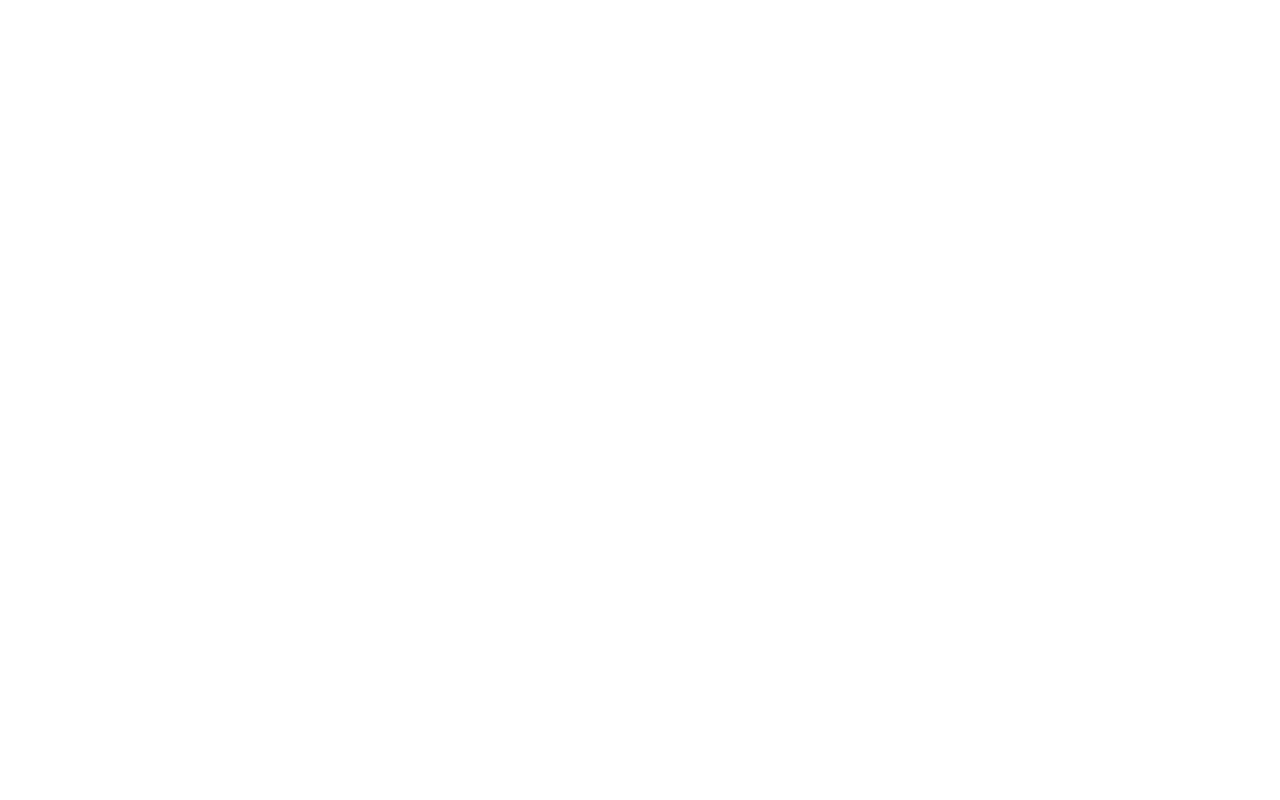
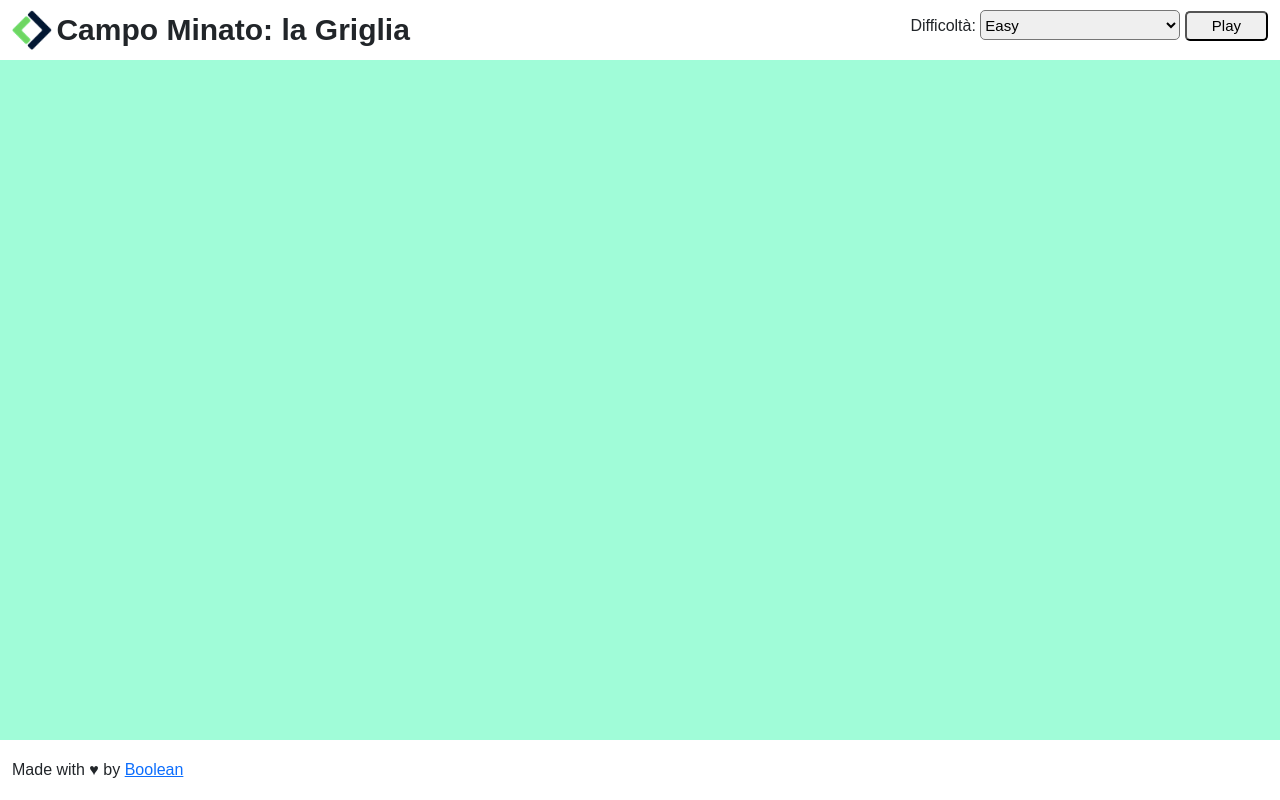
Before and after one commit to Mosi8/js-campominato-grid, a plain HTML site: page index.html in a window 1280 px wide. Drawn offline with nearby package versions, Linux system fonts and the light colour scheme.

Commit message:
cambio colore funziona

```diff
--- a/index.html
+++ b/index.html
@@ -4,12 +4,42 @@
         <meta charset="UTF-8">
         <meta http-equiv="X-UA-Compatible" content="IE=edge">
         <meta name="viewport" content="width=device-width, initial-scale=1.0">
+        <link href="https://cdn.jsdelivr.net/npm/bootstrap@5.1.3/dist/css/bootstrap.min.css" rel="stylesheet" integrity="sha384-1BmE4kWBq78iYhFldvKuhfTAU6auU8tT94WrHftjDbrCEXSU1oBoqyl2QvZ6jIW3" crossorigin="anonymous">
         <link rel="stylesheet" href="style.css">
         <title>Document</title>
     </head>
     <body>
+        <header class="container-fluid">
+            <div class="row justify-content-between align-content-center h-100">
+                <div class="col-5 ms_h40">
+                    <img src="img/Logo.png" alt="">
+                    <h1 class="d-inline-block ms_txt_30">Campo Minato: la Griglia</h1>
+                </div>
+                <div class="col-4 text-end">
+                    <span>Difficolt&agrave;:</span>
+                    <select name="difficoltà" id="diff" class="ms_w_200px">
+                        <option value="1">Easy</option>
+                        <option value="2">Medium</option>
+                        <option value="3">Hard</option>
+                    </select>
+                    <button id="play">Play</button>
+                </div>
+            </div>
+        </header>
 
+        <main class="container-fluid">
+            <div class="container p-0">
+                <div class="row pt-4">
+                    <div id="campo"></div>
+                </div>
+            </div>
+        </main>
 
+        <footer class="container-fluid">
+            <span>
+                Made with &hearts; by <a href="https://boolean.careers">Boolean</a>
+            </span>
+        </footer>
         <script src="myscript.js"></script>
     </body>
 </html>
--- a/myscript.js
+++ b/myscript.js
@@ -0,0 +1,49 @@
+function cambioColor(cell){
+    for(i=0; i < cell.length; i++){
+        cell[i].addEventListener("click", function(){
+            this.classList.add ("active");
+        })
+    }
+}
+
+
+
+let tasto = document.getElementById('play');
+let campo = document.getElementById('campo');
+
+let quadrato = document.getElementsByClassName('col-1');
+
+tasto.addEventListener('click',
+function () {
+    let livelloDiff = diff.options[diff.selectedIndex].value;
+
+
+    console.log(livelloDiff);
+
+    if (livelloDiff == 1){
+        for (let i = 1; i <= 100; i++){
+            console.log(i);
+
+            campo.innerHTML += '<div class="col-1 block d-inline-block" id= "quadrato-' + [i] + '">' + (i) + '</div>';
+
+
+            let checked = cambioColor(quadrato);
+        }
+
+    }else if (livelloDiff == 2){
+        for (let i = 1; i <= 81; i++){
+
+            console.log(i);
+            campo.innerHTML += '<div class="col-1 block block_9 d-inline-block">' + (i) + '</div>';
+            let checked = cambioColor(quadrato);
+        }
+    }else
+        for (let i = 1; i <= 49; i++){
+
+            console.log(i);
+            campo.innerHTML += '<div class="col-1 block block_7 d-inline-block">' + (i) + '</div>';
+            let checked = cambioColor(quadrato);
+    }
+
+
+});
--- a/style.css
+++ b/style.css
@@ -0,0 +1,93 @@
+body {
+height: 100vh;
+width: 100vw;
+font-family: Arial, Helvetica, sans-serif;
+}
+
+header {
+    position: fixed;
+    top: 0;
+    height: 60px;
+    background-color: #fff;
+}
+
+.ms_h40 {
+    height: 40px;
+}
+
+.ms_w_200px {
+    width: 200px;
+    font-size: 15px;
+    height: 30px;
+    border-radius: 5px;
+}
+
+.ms_txt_30 {
+    font-size: 30px;
+    margin: 0;
+    line-height: 40px;
+    vertical-align: middle;
+    font-weight: 900;
+}
+
+#play {
+    font-size: 15px;
+    border-radius: 5px;
+    padding: 0px 25px;
+    height: 30px;
+}
+
+img {
+    height: 100%;
+}
+
+main {
+    background-color: rgb(160, 252, 216);
+    height: 100%;
+    width: 100%;
+    position: relative;
+    top: 60px;
+    height: calc(100% - 120px);
+}
+
+.container {
+    width: 500px;
+    margin: auto;
+}
+
+.block {
+    background-color: rgb(255, 191, 0);
+    height: 50px;
+    width: 50px;
+    border: solid 2px #000;
+    text-align: center;
+    color: #fff;
+    font-weight: bold;
+    line-height: 50px;
+    vertical-align: middle;
+}
+
+.block_7 {
+    width: 70px;
+    height: 70px;
+}
+
+.block_9 {
+    width: 55px;
+    height: 55px;
+}
+
+footer {
+    position: fixed;
+    bottom: 0;
+    height: 60px;
+    padding-top: 12px;
+    padding-bottom: 12px;
+    background-color: #fff;
+    line-height: 36px;
+    vertical-align: middle;
+}
+
+.active {
+    background-color: rgb(160, 252, 216);
+}
```
Also changed, not shown: img/Logo.png (added).
